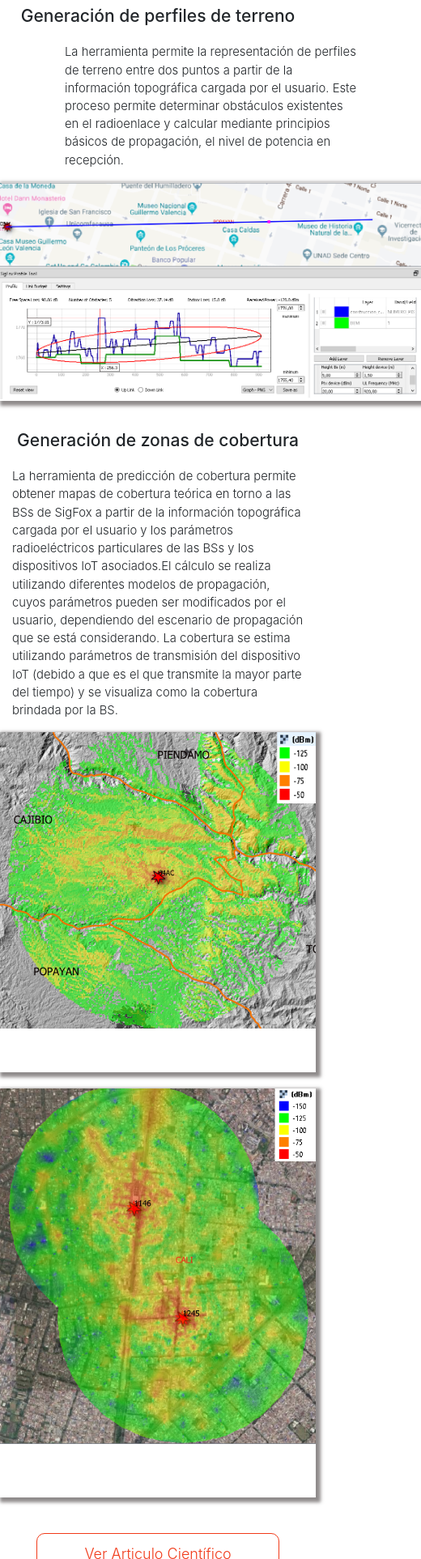
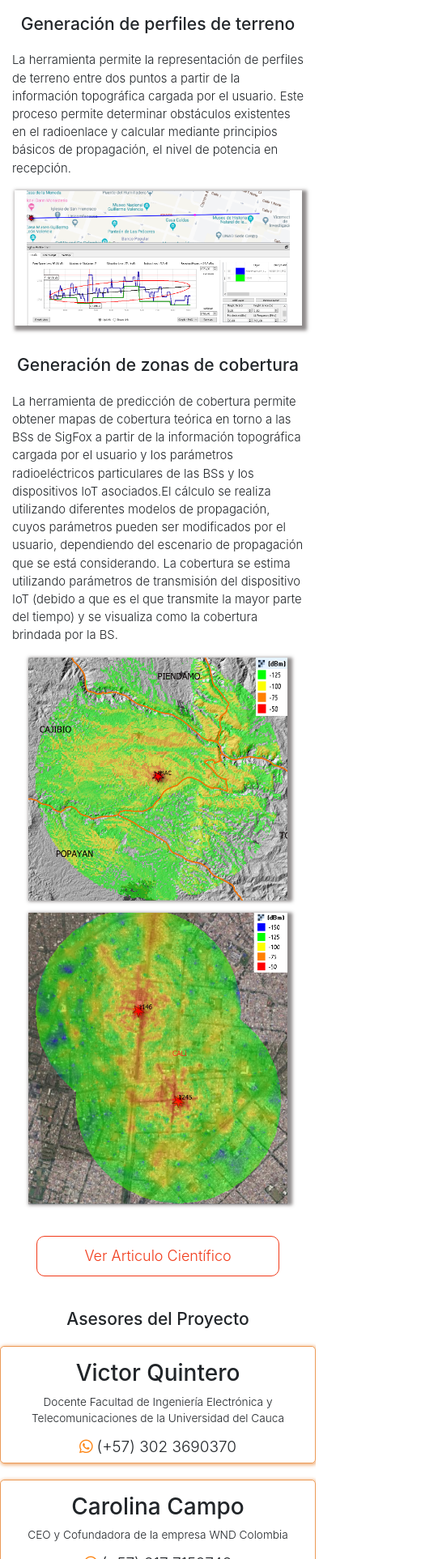
Before and after one commit to EdwardNavarro93/pagina-presentacion, an Angular app: page /portfolio/iot in a window 390 px wide. Shown: the part 2052-3977 px from the top of the page at 81% size, 520 px wide, since content can reach past the window. Built offline with nearby package versions, Linux system fonts and the light colour scheme.

Commit message:
corrigiendo errores responsive

```diff
--- a/src/app/components/portfolio-component/iot-component/iot-component.component.css
+++ b/src/app/components/portfolio-component/iot-component/iot-component.component.css
@@ -5,8 +5,6 @@
 }
 
 .iot-images-container{
-    width: 500px;
-    height: 250px;
     display: flex;
 }
 
@@ -15,12 +13,18 @@
     box-shadow: 3px 3px 4px 3px rgba(83, 77, 77, 0.65);
 }
 
-.top-image,
 .sub-image{
-    width: 500px;
-    height: 250px;
+    width: 320px;
+    height: 260px;
     background-size: cover;
     background-position: center;
+}
+
+@media screen and (min-width: 576px){
+    .sub-image{
+        width: 480px;
+        height: 300px;
+    }
 }
 
 @media screen and (min-width: 768px){
@@ -72,8 +76,17 @@
 }
 
 .iot-image-profile{
-    width: 520px;
-    height: 270px;
+    width: 355px;
+    height: 300px;
+}
+
+@media screen and (min-width: 576px){
+    .iot-image-profile{
+
+        width: 480px;
+        height: 300px;
+    }
+
 }
 
 @media screen and (min-width: 768px) {
@@ -86,18 +99,44 @@
 .images-coverage{
     width: 100%;
     display: flex;
-    justify-content: space-around;
+    flex-direction: column;
+    justify-content: center;
+    align-items: center;
 }
 
 .iot-image-coverage{
-    width: 450px;
-    height: 420px;
+    width: 320px;
+    height: 295px;
 }
 
 .iot-image-coverage2{
-    width: 450px;
-    height: 505px;
+    width: 320px;
+    height: 355px;
 }
+
+@media screen and (min-width: 576px) {
+
+    .iot-image-coverage{
+        width: 450px;
+        height: 420px;
+    }
+
+    .iot-image-coverage2{
+        width: 450px;
+        height: 505px;
+    }
+
+}
+
+@media screen and (min-width: 768px){
+
+    .images-coverage{
+        flex-direction: row;
+        justify-content: space-around;
+    }
+
+}
+
 
 .iot-image-profile img,
 .iot-image-coverage img,
@@ -111,13 +150,14 @@
     display: flex;
     flex-direction: column;
     align-items: center;
-    margin: 0 5px 1.2em;
     padding: 1em 1em 1.8em;
+    margin-bottom:  1.2em;
     border-radius: 5px;
     border: 1px solid rgba(228, 111, 15, 0.7);
     box-shadow: 1px 1px 4px 1px rgba(228, 111, 15, 0.55);
     position: relative;
 }
+
 
 .profile-container p{
     text-align: center;
@@ -142,6 +182,13 @@
 
 @media screen and (min-width: 768px) {
     .profile-container{
+        margin-left: 5px;
+        margin-right: 5px;
+    }
+ }
+
+ @media screen and (min-width: 992px){
+    .profile-container{
         margin-bottom: 0;
     }
  }
--- a/src/app/components/portfolio-component/iot-component/iot-component.component.html
+++ b/src/app/components/portfolio-component/iot-component/iot-component.component.html
@@ -44,7 +44,7 @@
         </p>
     </div>
 
-    <div class="iot-image-profile">
+    <div class="iot-image-profile col-12">
         <img src="../assets/img/perfilcompleto.png" alt="">
     </div>
 
@@ -83,7 +83,7 @@
 
 <h2 class="subtitle">Asesores del Proyecto</h2>
 <div class="row">
-    <div class="col-12 col-md profile-container">
+    <div class="col-12 col-lg profile-container">
         <!--<div class="profile-picture">
             <img src="assets/img/perfil.png" alt="" >
         </div> -->
@@ -94,7 +94,7 @@
             <span><i class="fab fa-whatsapp"></i>(+57) 302 3690370</span>
         </div>
     </div>
-    <div class="col-12 col-md profile-container">
+    <div class="col-12 col-lg profile-container">
         <!--<div class="profile-picture">
             <img src="assets/img/perfil.png" alt="" >
         </div>-->
@@ -104,7 +104,7 @@
             <span><i class="fab fa-whatsapp"></i>(+57) 317 7159748</span>
         </div>
     </div>
-    <div class="col-12 col-md profile-container">
+    <div class="col-12 col-lg profile-container">
         <!--<div class="profile-picture">
             <img src="assets/img/perfil.png" alt="" >
         </div>-->
--- a/src/app/components/portfolio-component/root-component/root-component.component.html
+++ b/src/app/components/portfolio-component/root-component/root-component.component.html
@@ -15,7 +15,7 @@
             <div class="image-text col-12">
                 <p>SigFox es una red de acceso inalámbrico global de largo alcance dedicada exclusivamente a la interconexión masiva de dispositivos de internet de las cosas. En esta empresa se desarrolló una herramienta software en conjunto con la Universidad del Cauca y la empresa WND, la cual sirve en el proceso de planificación de la red SigFox en el país.
                 </p>
-                <button (click)="showPortfolio1()" type="button" class="btn btn-outline-danger w-25">Ver más</button>
+                <button (click)="showPortfolio1()" type="button" class="btn btn-outline-danger">Ver más</button>
             </div>
 
         </div>
```
